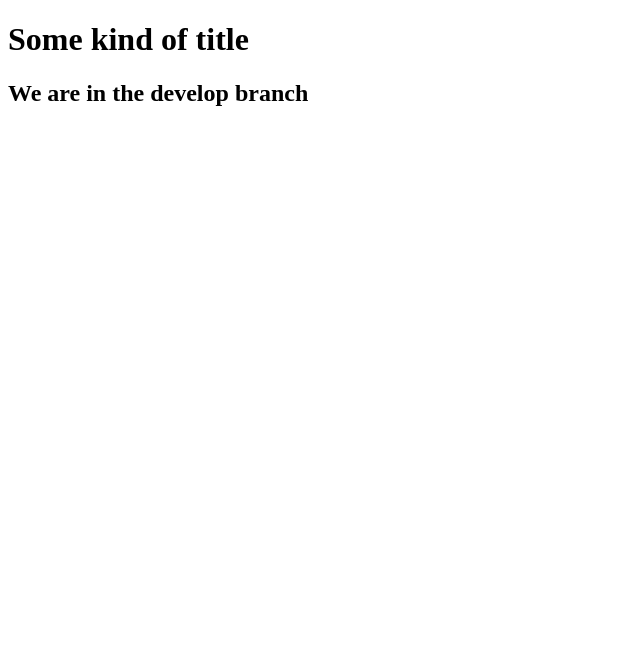
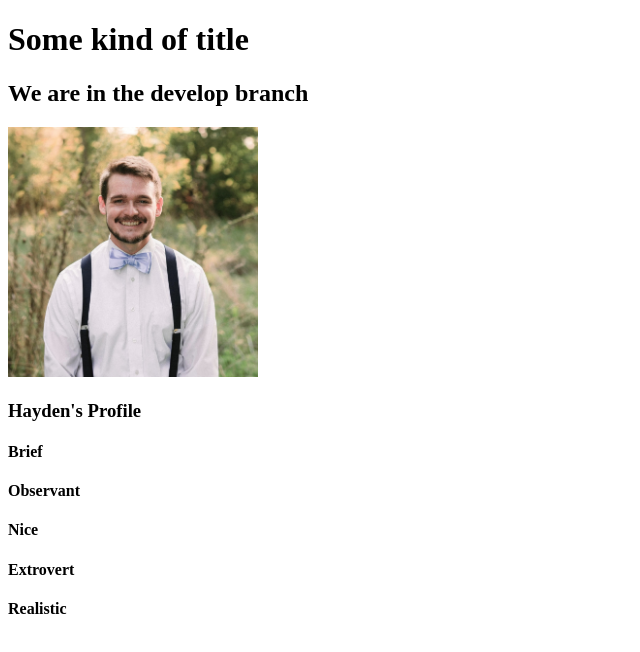
Before and after one commit to E-Starling/gitGot, a plain HTML site: page index.html in a window 1280 px wide. Shown: the whole page, without its empty margins (0-640 px from the left). Drawn offline with Linux system fonts and the light colour scheme.

Commit message:
added details about Hayden

```diff
--- a/index.html
+++ b/index.html
@@ -9,5 +9,14 @@
 <body>
     <h1>Some kind of title</h1>
     <h2>We are in the develop branch</h2>
+
+    <img src="./img/Profile Pic (2).jpg" width="250" height="250" alt="Hayden's Photo">
+    <h3>Hayden's Profile</h3>
+    <h4>Brief</h4>
+    <h4>Observant</h4>
+    <h4>Nice</h4>
+    <h4>Extrovert</h4>
+    <h4>Realistic</h4>
+
 </body>
 </html>
```
Also changed, not shown: img/Profile Pic (2).jpg (added).
